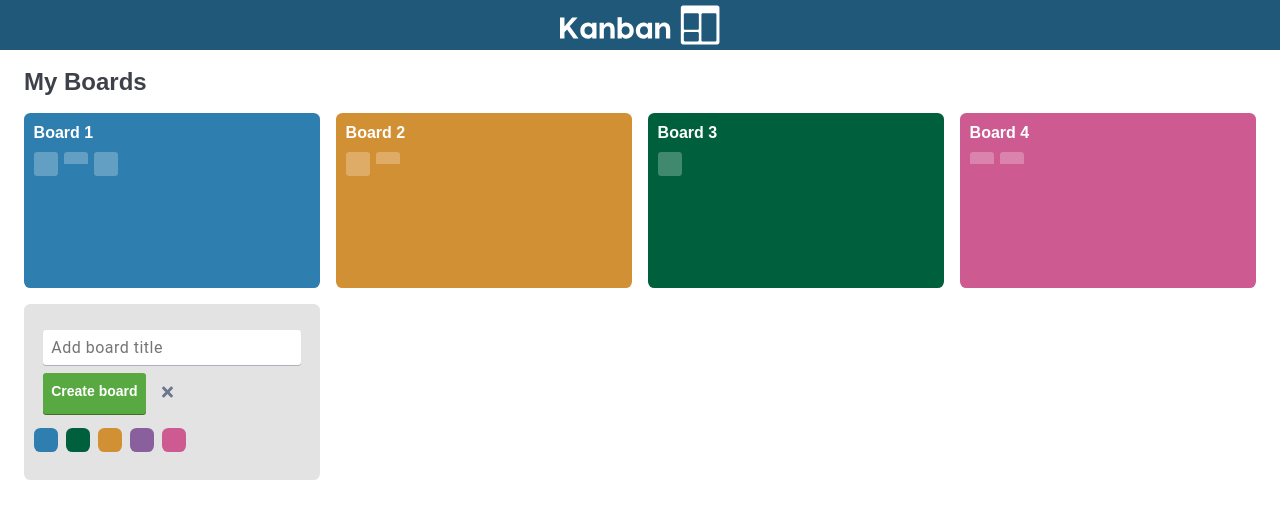
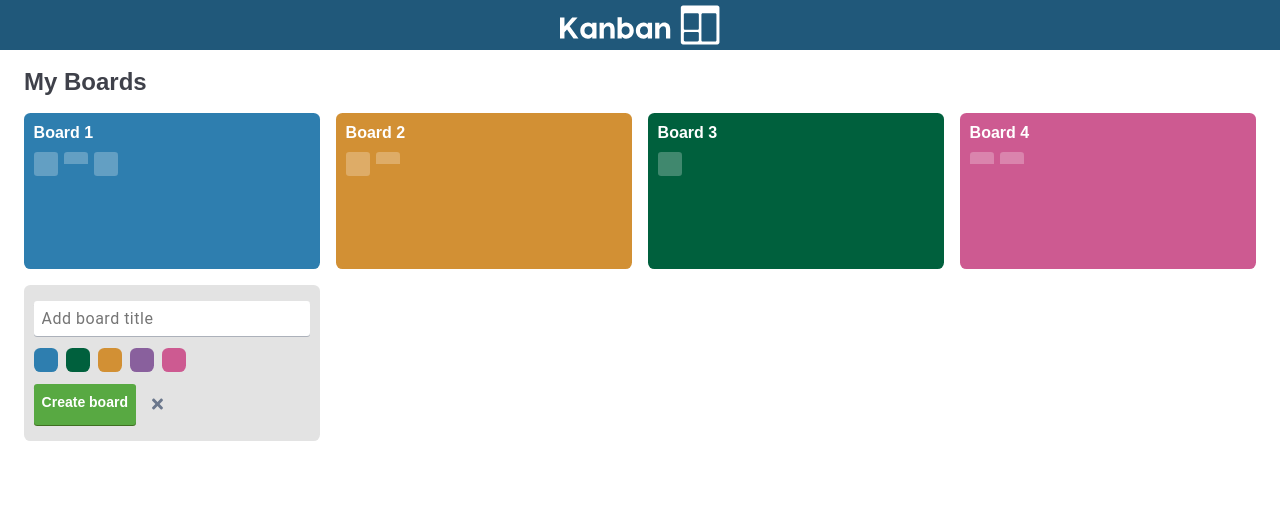
Before and after one commit to sharpWit/trello-clone, a Next.js app: page / in a window 1280 px wide. Shown: the top 518 px of the page. Built offline with nearby package versions, Linux system fonts and the light colour scheme.

Commit message:
refac: update action buttons

```diff
--- /dev/null
+++ b/src/components/molecules/action-buttons/action-buttons.module.scss
@@ -0,0 +1,28 @@
+.actionContainer {
+  @include flex;
+
+  -webkit-box-align: center;
+  align-items: center;
+
+  .closeButton {
+    padding: $spacing-sm;
+    font-size: 1rem;
+    color: $accent-color;
+    cursor: pointer;
+    transition: color 0.1s ease-in;
+    background-color: transparent;
+    border: none;
+
+    & svg {
+      overflow: visible;
+      display: inline-block;
+      font-size: inherit;
+      height: 1em;
+      vertical-align: -0.125em;
+    }
+
+    &:hover {
+      color: $foreground-color;
+    }
+  }
+}
--- /dev/null
+++ b/src/components/molecules/action-buttons/action-buttons.tsx
@@ -0,0 +1,17 @@
+import styles from "./action-buttons.module.scss";
+
+import { Button } from "@/components/atoms";
+import { CloseIcon } from "@/shared";
+
+const ActionButtons = () => {
+  return (
+    <div className={styles.actionContainer}>
+      <Button>Create board</Button>
+      <button className={styles.closeButton}>
+        <CloseIcon title="Close" />
+      </button>
+    </div>
+  );
+};
+
+export default ActionButtons;
--- a/src/components/molecules/form/form.module.scss
+++ b/src/components/molecules/form/form.module.scss
@@ -1,34 +1,2 @@
 .formElement {
-  padding: 0.6rem;
-  background-color: $card-background-color;
-  border-radius: 0.2rem;
-
-  .actionContainer {
-    @include flex;
-
-    -webkit-box-align: center;
-    align-items: center;
-
-    .closeButton {
-      padding: $spacing-sm;
-      font-size: 1rem;
-      color: $accent-color;
-      cursor: pointer;
-      transition: color 0.1s ease-in;
-      background-color: transparent;
-      border: none;
-
-      & svg {
-        overflow: visible;
-        display: inline-block;
-        font-size: inherit;
-        height: 1em;
-        vertical-align: -0.125em;
-      }
-
-      &:hover {
-        color: $foreground-color;
-      }
-    }
-  }
 }
--- a/src/components/molecules/form/form.tsx
+++ b/src/components/molecules/form/form.tsx
@@ -1,17 +1,14 @@
-import { CloseIcon } from "@/shared";
 import styles from "./form.module.scss";
-import { Button, InputField } from "@/components/atoms";
+import { InputField } from "@/components/atoms";
+import { ColorGroup } from "@/components/molecules/color-group";
+import ActionButtons from "@/components/molecules/action-buttons/action-buttons";
 
 const FormComponent = () => {
   return (
     <form action="" method="post" className={styles.formElement}>
       <InputField placeholder="Add board title" id="board" name="board" />
-      <div className={styles.actionContainer}>
-        <Button>Create board</Button>
-        <button className={styles.closeButton}>
-          <CloseIcon title="Close" />
-        </button>
-      </div>
+      <ColorGroup />
+      <ActionButtons />
     </form>
   );
 };
--- a/src/features/board/components/board-card-generator/board-card-generator.tsx
+++ b/src/features/board/components/board-card-generator/board-card-generator.tsx
@@ -1,11 +1,10 @@
 import styles from "./board-card-generator.module.scss";
-import { ColorGroup, FormComponent } from "@/components/molecules";
+import { FormComponent } from "@/components/molecules";
 
 export const BoardCardGenerator = () => {
   return (
     <div className={styles.container}>
       <FormComponent />
-      <ColorGroup />
     </div>
   );
 };
```
